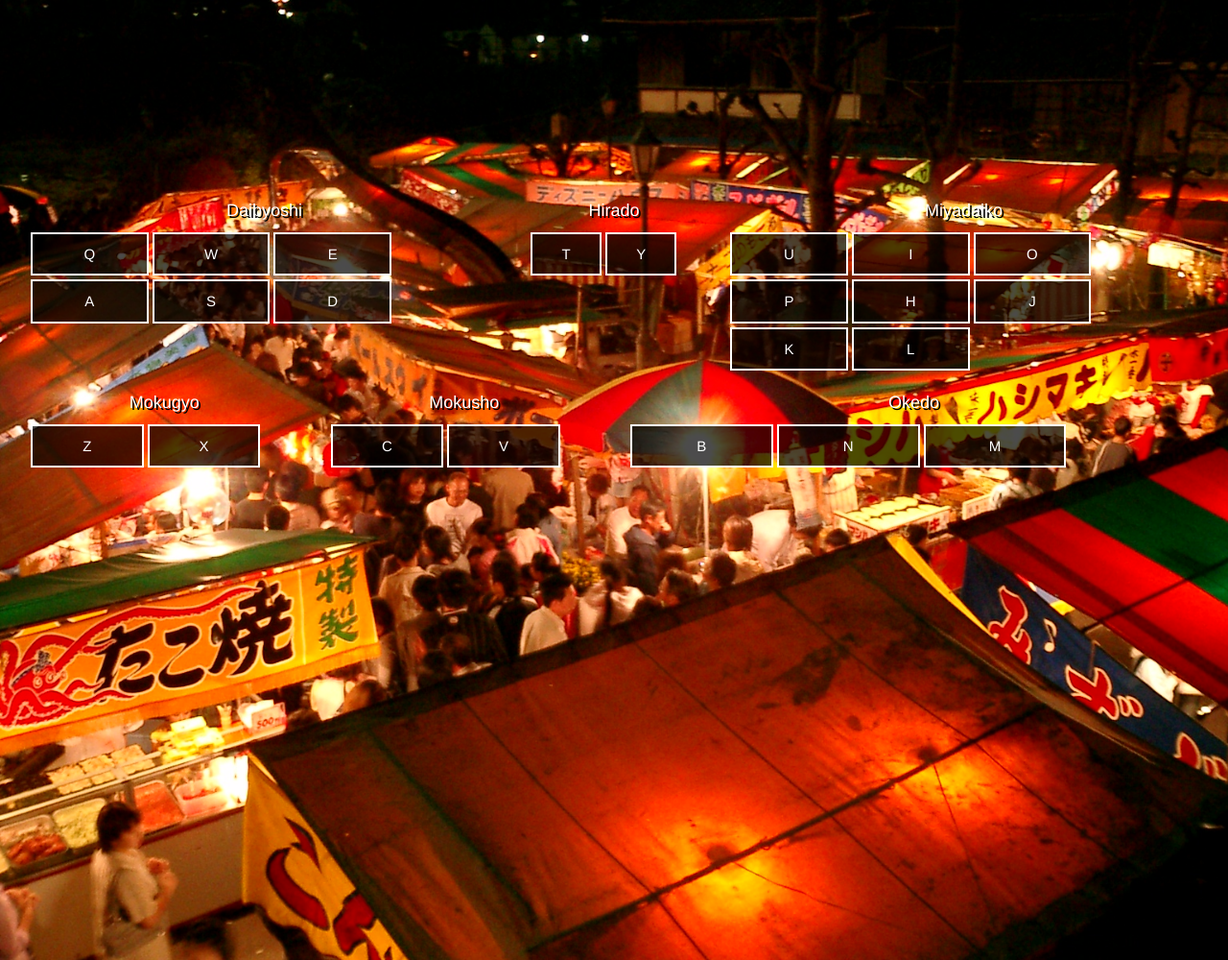
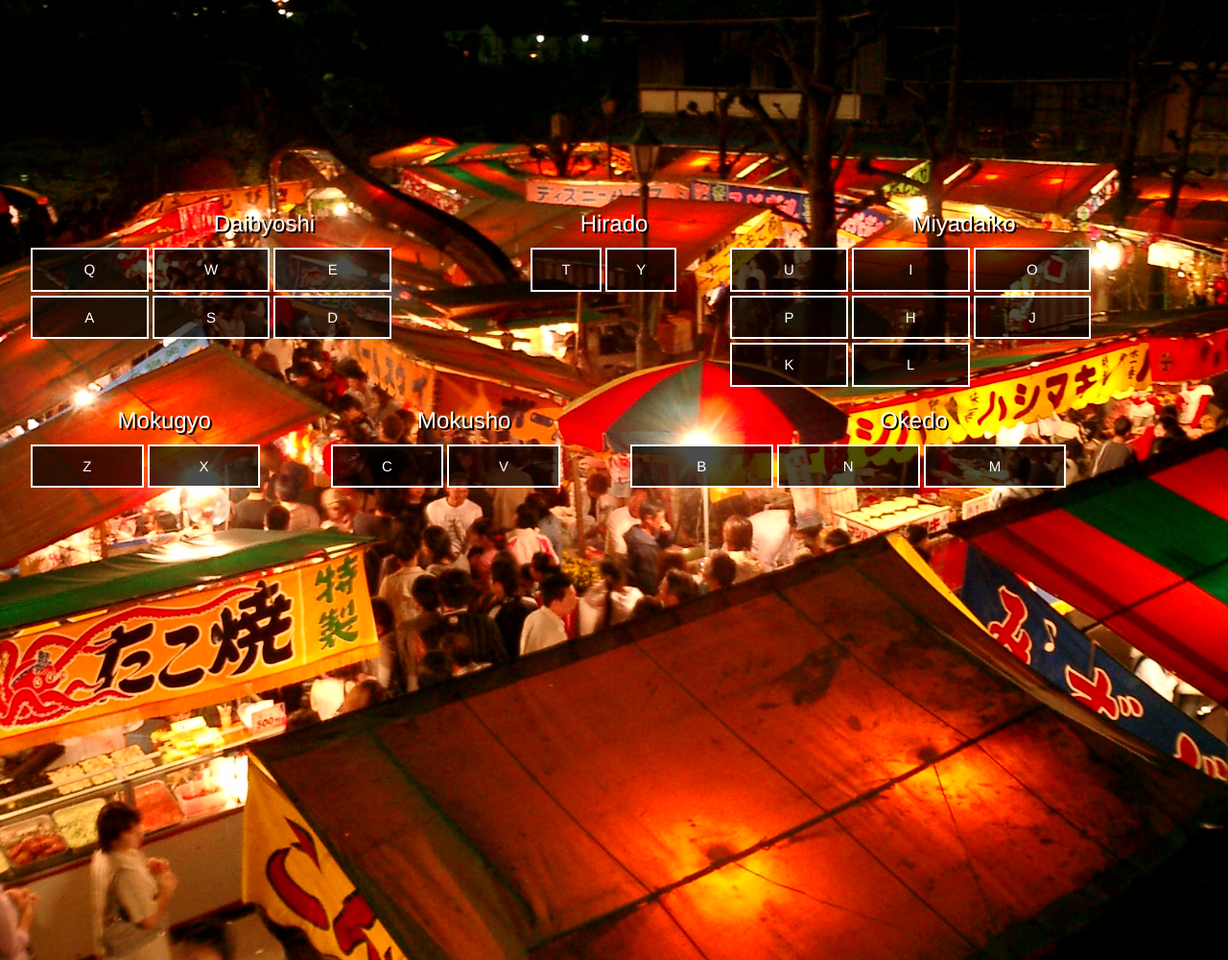
Before and after one commit to Talkingbaby/JS30-Drumkit, a plain HTML site: page index.html in a window 1280 px wide. Shown: the whole page at 96% size. Drawn offline with nearby package versions, Linux system fonts and the light colour scheme.

Commit message:
h4 changed to h3

```diff
--- a/index.html
+++ b/index.html
@@ -12,7 +12,7 @@
 <div class="container-fluid text-center drum-sets">
     <!--daibyoshi-->
     <div class="keys col-sm-5">
-        <h4>Daibyoshi</h4>
+        <h3>Daibyoshi</h3>
         <div data-key="81" class="key col-sm-3">
             <div>Q</div>
             <span class="sound"></span>
@@ -41,7 +41,7 @@
 
     <!--hirado-->
     <div class="keys col-sm-2">
-        <h4>Hirado</h4>
+        <h3>Hirado</h3>
         <div data-key="84" class="key col-sm-5">
             <div>T</div>
             <span class="sound"></span>
@@ -54,7 +54,7 @@
 
     <!--miyadaiko-->
     <div class="keys col-sm-5">
-        <h4>Miyadaiko</h4>
+        <h3>Miyadaiko</h3>
         <div data-key="85" class="key col-sm-3">
             <div>U</div>
             <span class="sound"></span>
@@ -93,7 +93,7 @@
 <div class="container-fluid text-center drum-sets">
     <!--mokugyo-->
     <div class="keys col-sm-3">
-        <h4>Mokugyo</h4>
+        <h3>Mokugyo</h3>
         <div data-key="90" class="key col-sm-5">
             <div>Z</div>
             <span class="sound"></span>
@@ -106,7 +106,7 @@
 
     <!--mokusho-->
     <div class="keys col-sm-3">
-        <h4>Mokusho</h4>
+        <h3>Mokusho</h3>
         <div data-key="67" class="key col-sm-5">
             <div>C</div>
             <span class="sound"></span>
@@ -119,7 +119,7 @@
 
     <!--okedo-->
     <div class="keys col-sm-6">
-        <h4>Okedo</h4>
+        <h3>Okedo</h3>
         <div data-key="66" class="key col-sm-3">
             <div>B</div>
             <span class="sound"></span>
--- a/main.css
+++ b/main.css
@@ -14,7 +14,7 @@ div.drum-sets {
 div.drum-sets:nth-of-type(1) {
     margin-top: 25vh;
 }
-div h4 {
+div h3 {
     color: white;
     text-shadow: 2px 2px black;
 }
```
